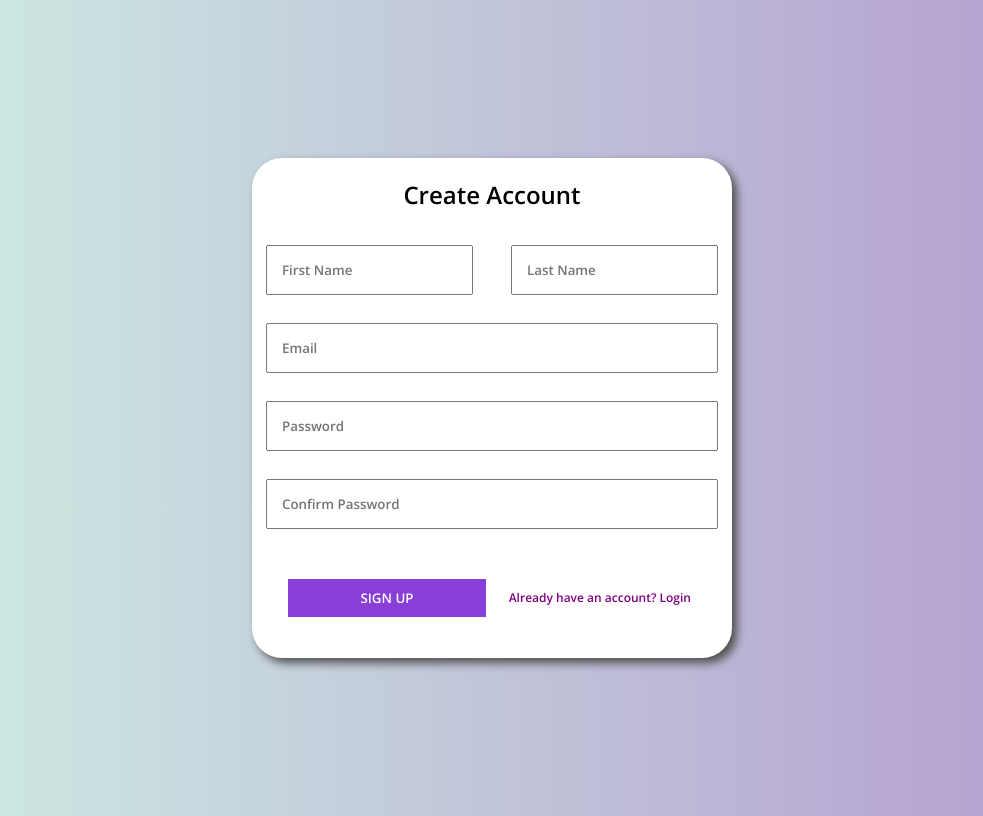
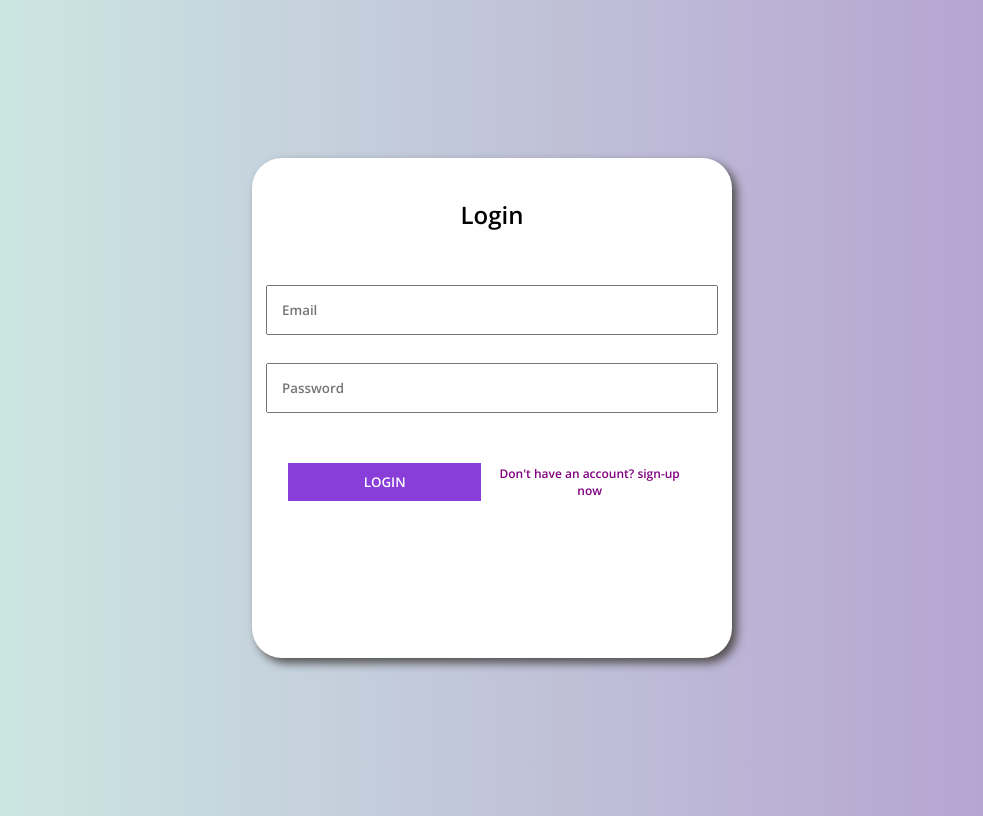
Before and after one commit to AymenBenyoub/simple-sign-up, a React (Vite) app: page / in a window 1280 px wide. Shown: the whole page, without its empty margins (148-1131 px from the left). Built offline with nearby package versions, Linux system fonts and the light colour scheme.

Commit message:
fixed login screen styling and started working on login/signup toggle

```diff
--- a/src/App.jsx
+++ b/src/App.jsx
@@ -1,9 +1,10 @@
 import "./styles.css";
-import Signup from "./signup";
+// import Signup from "./signup";
+import Login from "./Login";
 function App() {
   return (
     <>
-      <Signup />
+      <Login />
     </>
   );
 }
--- a/src/Login.jsx
+++ b/src/Login.jsx
@@ -1,13 +1,19 @@
 export default function Login() {
   const toggleMessage = "Don't have an account? sign-up now";
+  const h2_inlineStyle = {
+    marginBottom: "40px",
+    marginTop: "40px",
+  };
   return (
     <>
       <section className="signupContainer">
-        <h2>Login</h2>
+        <h2 style={h2_inlineStyle}>Login</h2>
         <input type="email" placeholder="Email" />
         <input type="password" placeholder="Password" />
-        <button className="signupButton">Login</button>
-        <button className="toggleAuth">{toggleMessage}</button>
+        <div className="signupORlogin">
+          <button className="signupButton">Login</button>
+          <button className="toggleAuth">{toggleMessage}</button>
+        </div>
       </section>
     </>
   );
```
Also changed, not shown: src/toggleAuthScreen.jsx (added, +7 -0 lines).
